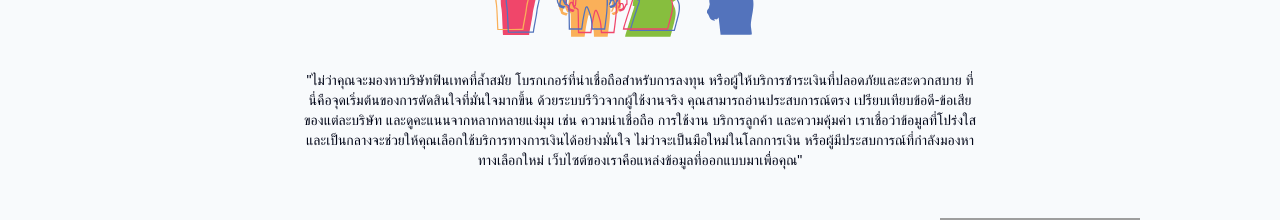
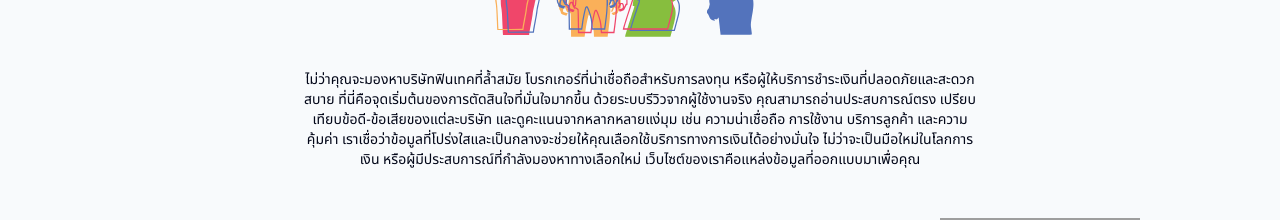
Before and after one commit to phurinler/woxa-frontend-phurin, a Next.js app: page / in a window 1280 px wide. Shown: the part 816-1036 px from the top of the page. Built offline with nearby package versions, Linux system fonts and the light colour scheme; grey boxes are pictures that could not be loaded.

Commit message:
add noto sans thai font

```diff
--- a/src/components/section/WhyWaxoSection.jsx
+++ b/src/components/section/WhyWaxoSection.jsx
@@ -16,7 +16,7 @@
           />
         </div>
         <p className="text-sm md:text-md text-center">
-          "ไม่ว่าคุณจะมองหาบริษัทฟินเทคที่ล้ำสมัย
+          ไม่ว่าคุณจะมองหาบริษัทฟินเทคที่ล้ำสมัย
           โบรกเกอร์ที่น่าเชื่อถือสำหรับการลงทุน
           หรือผู้ให้บริการชำระเงินที่ปลอดภัยและสะดวกสบาย
           ที่นี่คือจุดเริ่มต้นของการตัดสินใจที่มั่นใจมากขึ้น
@@ -26,7 +26,7 @@
           เราเชื่อว่าข้อมูลที่โปร่งใสและเป็นกลางจะช่วยให้คุณเลือกใช้บริการทางการเงินได้อย่างมั่นใจ
           ไม่ว่าจะเป็นมือใหม่ในโลกการเงิน
           หรือผู้มีประสบการณ์ที่กำลังมองหาทางเลือกใหม่
-          เว็บไซต์ของเราคือแหล่งข้อมูลที่ออกแบบมาเพื่อคุณ"
+          เว็บไซต์ของเราคือแหล่งข้อมูลที่ออกแบบมาเพื่อคุณ
         </p>
       </div>
 
--- a/src/styles/globals.css
+++ b/src/styles/globals.css
@@ -1,3 +1,5 @@
+@import url('https://fonts.googleapis.com/css2?family=Noto+Sans+Thai:wght@100;200;300;400;500;600;700;800;900&display=swap');
+
 @import "tailwindcss";
 @import "tailwindcss/utilities";
 @import "tw-animate-css";
@@ -89,7 +91,7 @@
 body {
   background: var(--background);
   color: var(--foreground);
-  font-family: Arial, Helvetica, sans-serif;
+  font-family: 'Noto Sans Thai', Arial, Helvetica, sans-serif;
 }
 
 .dark {
```
